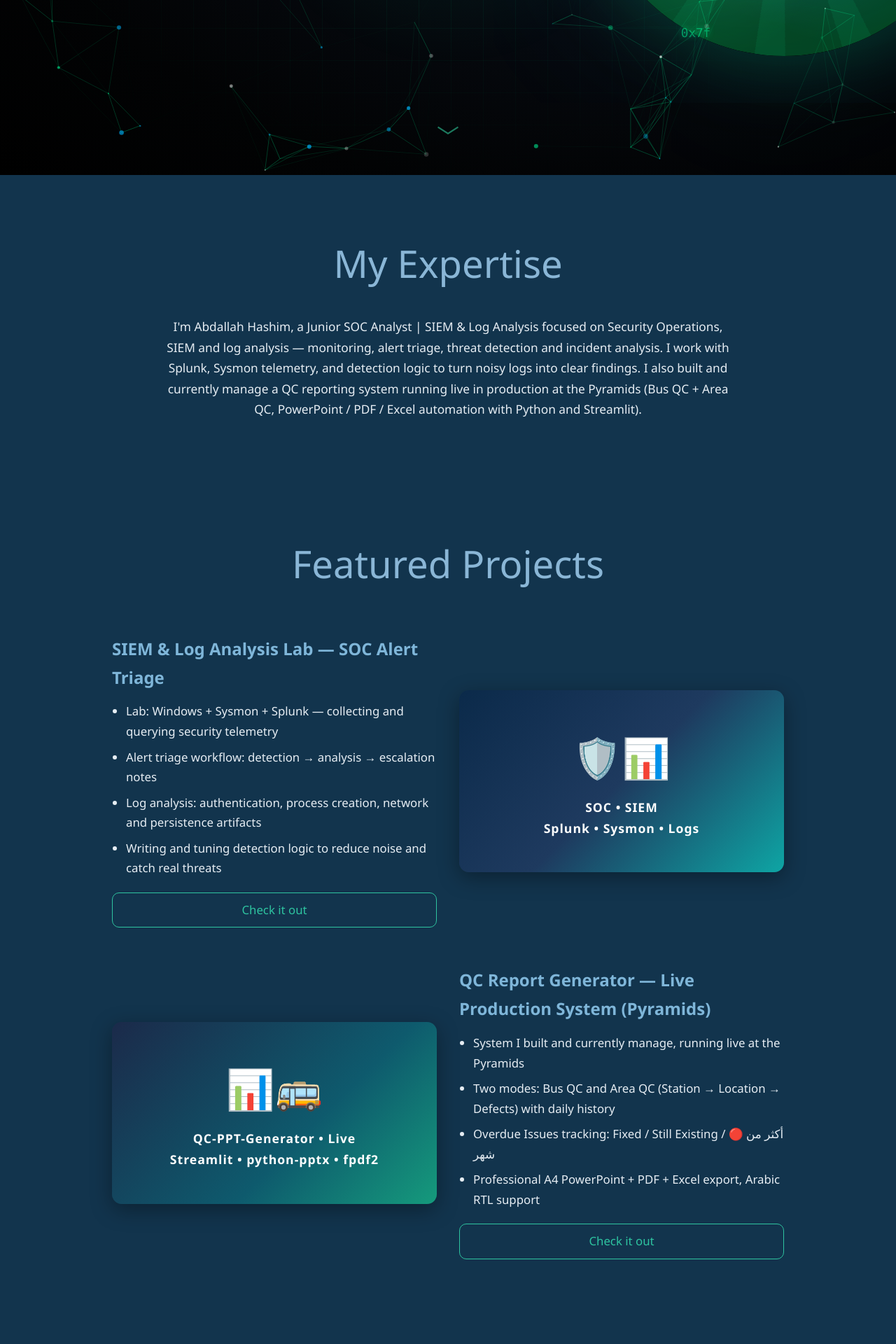
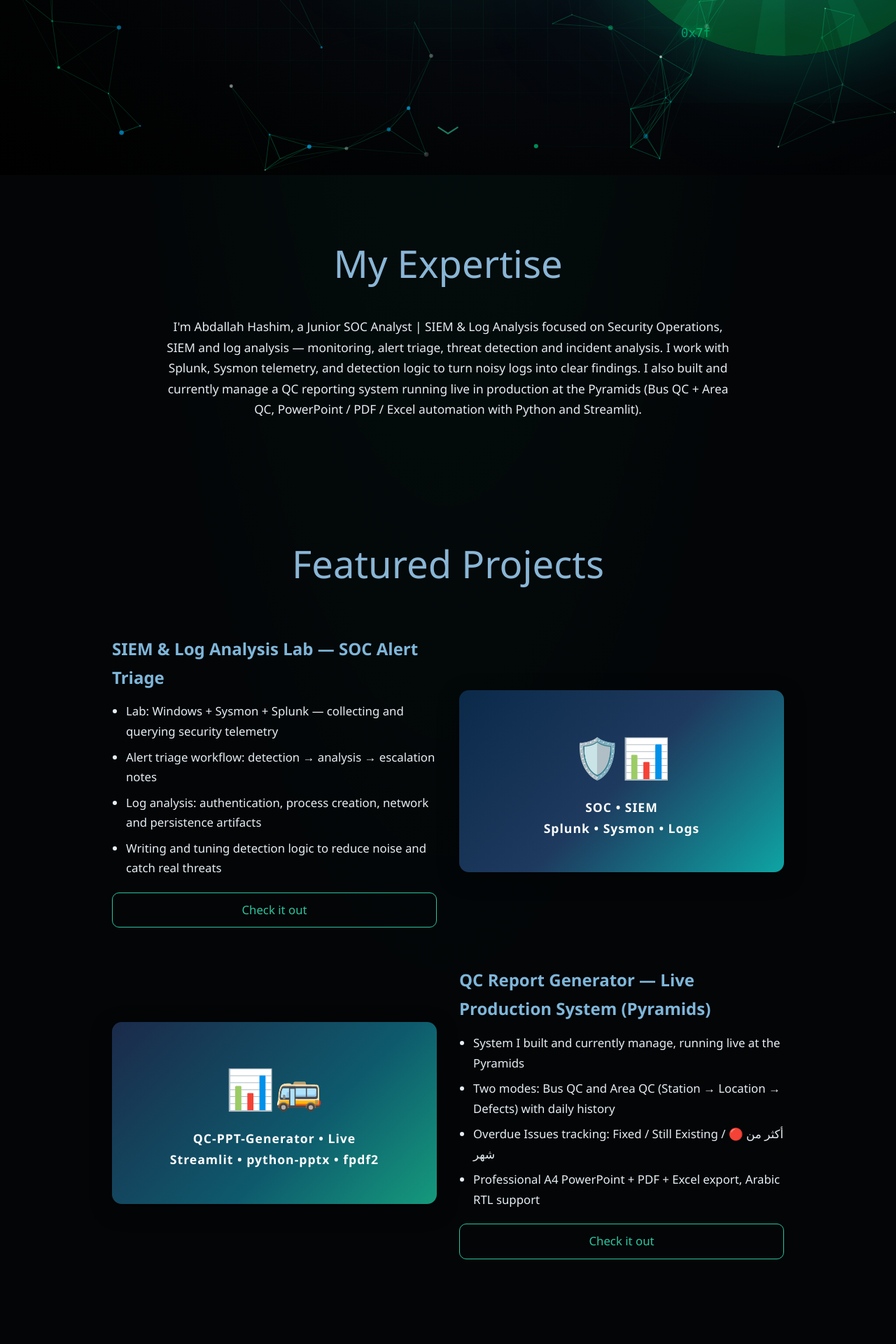
Before and after one commit to abdallahhashim/abdallahhashim.github.io, a Jekyll site: the page built from index.html, in a window 1280 px wide. Shown: the part 650-2570 px from the top of the page at 70% size. Built offline with Jekyll 4.4.1, drawn with Linux system fonts in a browser that asks for light colours; grey boxes are pictures that could not be loaded.

Commit message:
Black background for expertise and projects sections

```diff
--- a/_layouts/default.html
+++ b/_layouts/default.html
@@ -6,13 +6,13 @@
   <title>{{ site.author.name | default: "Your Name" }} | {{ site.author.title | default: "Portfolio" }}</title>
   <meta name="description" content="{{ site.description }}" />
   <link rel="stylesheet" href="https://cdnjs.cloudflare.com/ajax/libs/font-awesome/6.5.1/css/all.min.css">
-  <link rel="stylesheet" href="{{ '/assets/css/style.css' | relative_url }}?v=6">
+  <link rel="stylesheet" href="{{ '/assets/css/style.css' | relative_url }}?v=7">
   {% seo %}
 </head>
 <body>
   {{ content }}
   <script src="https://cdnjs.cloudflare.com/ajax/libs/particles.js/2.0.0/particles.min.js"></script>
-  <script src="{{ '/assets/js/particles-config.js' | relative_url }}?v=6"></script>
-  <script src="{{ '/assets/js/hero-space.js' | relative_url }}?v=6"></script>
+  <script src="{{ '/assets/js/particles-config.js' | relative_url }}?v=7"></script>
+  <script src="{{ '/assets/js/hero-space.js' | relative_url }}?v=7"></script>
 </body>
 </html>
--- a/assets/css/style.css
+++ b/assets/css/style.css
@@ -1,7 +1,8 @@
 * { margin: 0; padding: 0; box-sizing: border-box; }
 body {
   font-family: 'Segoe UI', 'Helvetica Neue', Arial, sans-serif;
-  background: #12344d;
+  background: #030507;
+  background-image: radial-gradient(ellipse at 50% 0%, rgba(0,255,157,0.05) 0%, transparent 55%);
   color: #fff;
   line-height: 1.7;
 }
@@ -377,7 +378,8 @@ a { text-decoration: none; color: inherit; }
 
 /* FOOTER */
 footer {
-  background: #0a1e2e;
+  background: #000;
+  border-top: 1px solid rgba(0,255,157,0.15);
   text-align: center;
   padding: 32px 20px;
   color: #dce6ee;
```
